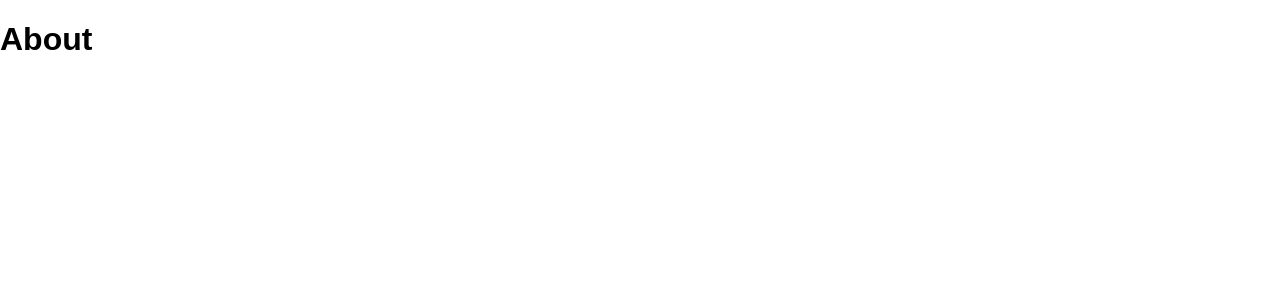
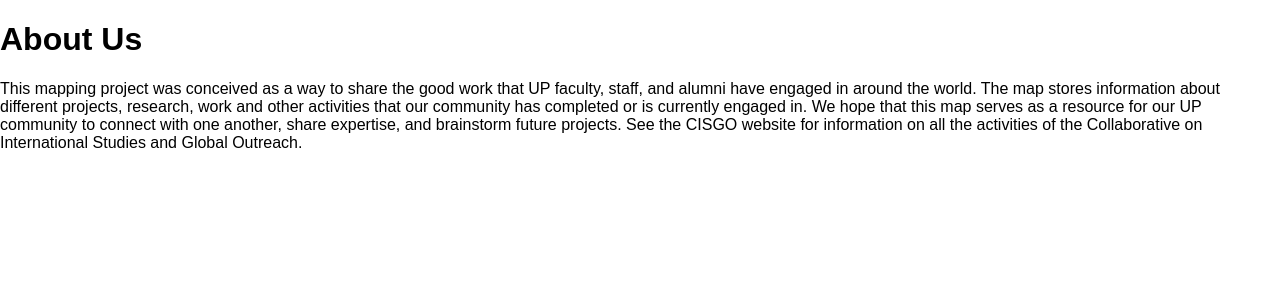
Before and after one commit to upcs/cs341-spring-2024-cisgo-afternoon, a React (Create React App) app in the folder client/: page /about in a window 1280 px wide. Shown: the top 300 px of the page. Built offline with nearby package versions, Linux system fonts and the light colour scheme.

Commit message:
about page text

```diff
--- a/client/src/pages/About.js
+++ b/client/src/pages/About.js
@@ -4,8 +4,20 @@ import '../static/css/pages/About.css';
 
 const About = () => {
   return (
-    <div>
-      <h1>About</h1>
+    <div class='about_container'>
+      <header class='about_header'>
+        <h1 class='about_title'>About Us</h1>
+      </header>
+      <main class='about_main'>
+        <p class='about_text'>
+          This mapping project was conceived as a way to share the good work that UP faculty, staff, and alumni have
+          engaged in around the world. The map stores information about different projects, research, work and other
+          activities that our community has completed or is currently engaged in. We hope that this map serves as a
+          resource for our UP community to connect with one another, share expertise, and brainstorm future projects.
+          See the CISGO website for information on all the activities of the Collaborative on International Studies and
+          Global Outreach.
+        </p>
+      </main>
     </div>
   );
 }
```
